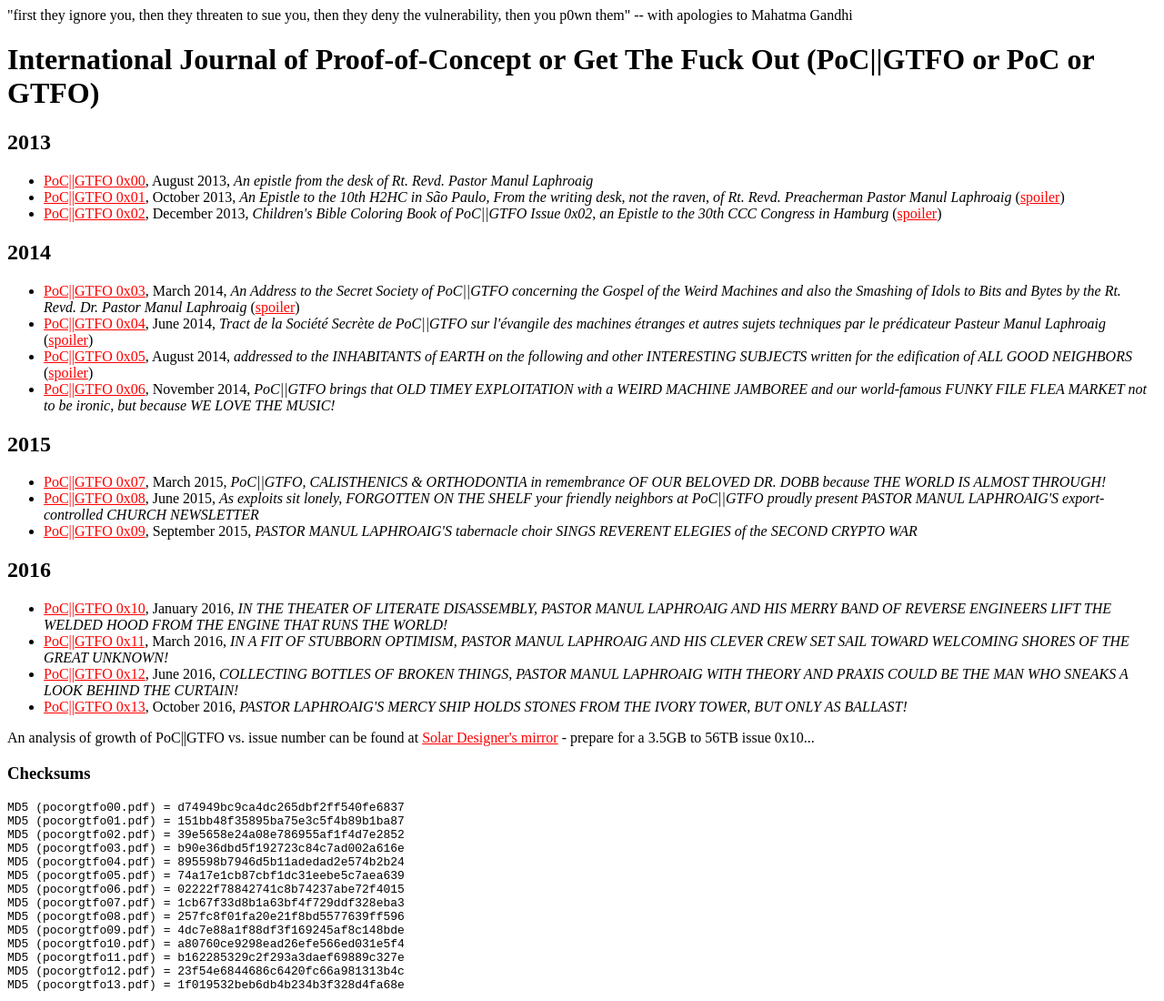
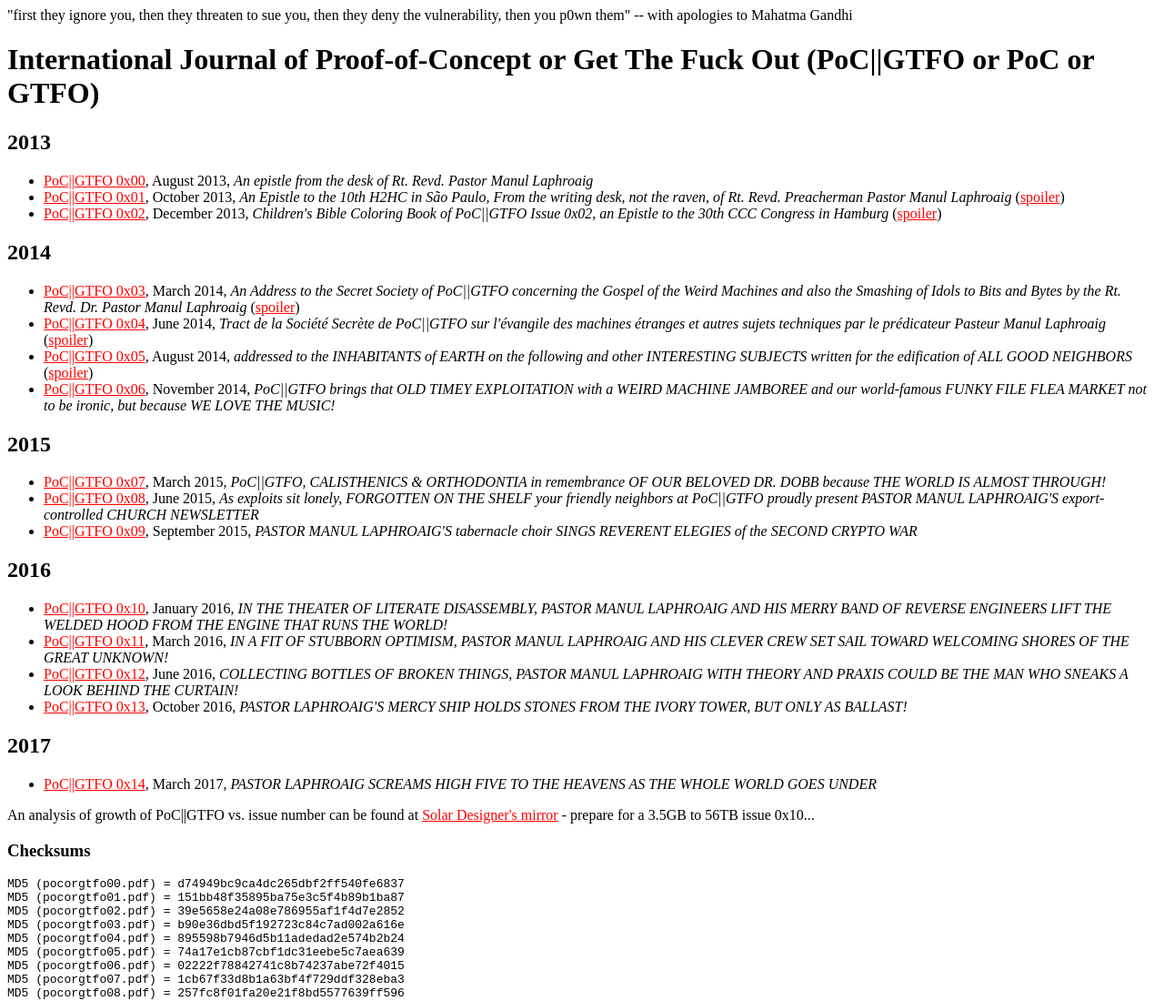
Before and after one commit to tylert/pocorgtfo, a plain HTML site: page index.html in a window 1280 px wide. Shown: the top 1100 px of the page at 91% size. Drawn offline with Linux system fonts and the light colour scheme.

Commit message:
Import issue 14

```diff
--- a/index.html
+++ b/index.html
@@ -39,6 +39,10 @@ vulnerability, then you p0wn them" -- with apologies to Mahatma Gandhi
 <LI><A HREF="pocorgtfo12.pdf">PoC||GTFO 0x12</A>, June 2016, <I>COLLECTING BOTTLES OF BROKEN THINGS, PASTOR MANUL LAPHROAIG WITH THEORY AND PRAXIS COULD BE THE MAN WHO SNEAKS A LOOK BEHIND THE CURTAIN!</I></LI>
 <LI><A HREF="pocorgtfo13.pdf">PoC||GTFO 0x13</A>, October 2016, <I>PASTOR LAPHROAIG'S MERCY SHIP HOLDS STONES FROM THE IVORY TOWER, BUT ONLY AS BALLAST!</I></LI>
 </UL>
+<H2>2017</H2>
+<UL>
+<LI><A HREF="pocorgtfo14.pdf">PoC||GTFO 0x14</A>, March 2017, <I>PASTOR LAPHROAIG SCREAMS HIGH FIVE TO THE HEAVENS AS THE WHOLE WORLD GOES UNDER</I></LI>
+</UL>
 An analysis of growth of PoC||GTFO vs. issue number can be found at <A HREF="http://openwall.info/wiki/people/solar/pocorgtfo">Solar Designer's mirror</A> - prepare for a 3.5GB to 56TB issue 0x10...
 <H3>Checksums</H3>
 <PRE>
@@ -56,6 +60,7 @@ MD5 (pocorgtfo10.pdf) = a80760ce9298ead26efe566ed031e5f4
 MD5 (pocorgtfo11.pdf) = b162285329c2f293a3daef69889c327e
 MD5 (pocorgtfo12.pdf) = 23f54e6844686c6420fc66a981313b4c
 MD5 (pocorgtfo13.pdf) = 1f019532beb6db4b234b3f328d4fa68e
+MD5 (pocorgtfo14.pdf) = 5eaf00d25c14232555a51a50b126746c
 </PRE>
 <PRE>
 SHA256 (pocorgtfo00.pdf) = c4d1d1091187b98a9bb28452bc6564a1e8c0ce10d20ba2b4a20f8b7798f7ab64
@@ -72,6 +77,7 @@ SHA256 (pocorgtfo10.pdf) = 1e350e30383fd332678654b6067fe4b6ea3d25d7f41a24a4c81fe
 SHA256 (pocorgtfo11.pdf) = 44d56d717c7b3baf7e11aa6624d5a80a90b132a519e61b9682a5f4a635b04c78
 SHA256 (pocorgtfo12.pdf) = 441216e475e69564192f2121daa5dd465835072718366b75b08b9272ff9cf08b
 SHA256 (pocorgtfo13.pdf) = c881c67557af52864654791a2a494f329a2fa397236bf0e961508f0769b0a3f5
+SHA256 (pocorgtfo14.pdf) = b9db617dcc146cc99f4379b3162a35818d884bf4032ab854b6ec00b5ec98138d
 </PRE>
 </BODY>
 </HTML>
```
Also changed, not shown: 1 other file.
